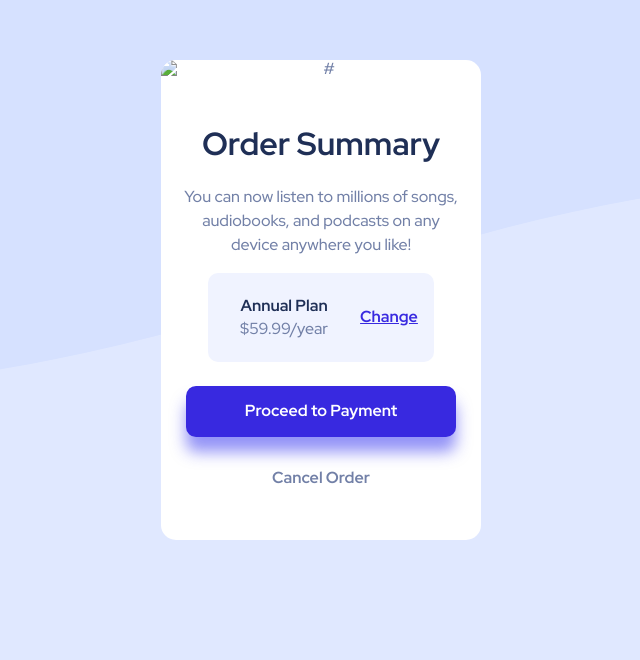
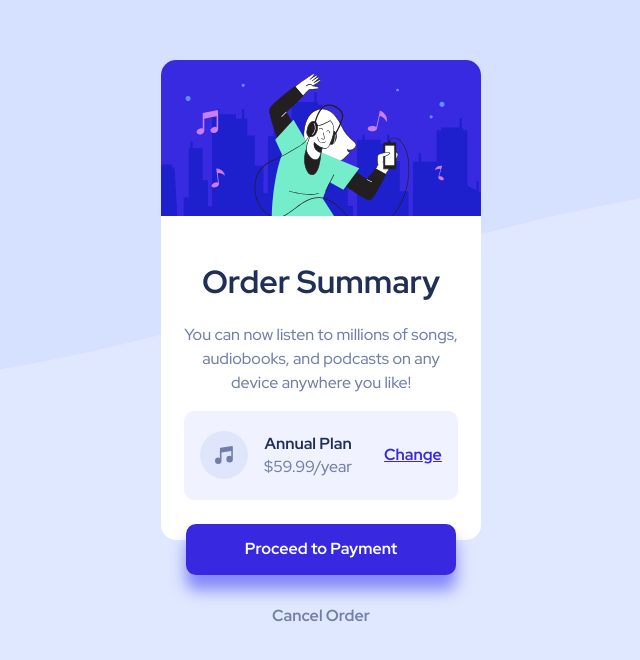
Before and after one commit to vitorl1maa/challenge_frontendmentor03, a plain HTML site: page index.html in a window 1280 px wide. Shown: the part 150-810 px from the top of the page, without its empty margins (319-959 px from the left). Drawn offline with Linux system fonts and the light colour scheme; the site is published under a folder, as on GitHub Pages, so addresses that start at the root find nothing; files whose address does not match are found by name.

Commit message:
Update index.html

```diff
--- a/index.html
+++ b/index.html
@@ -11,7 +11,7 @@
 <body>
     <div class="container">
         <div class="summary">
-        <img src="/images/illustration-hero.svg" alt="#" class="hero-image">
+        <img src="images/illustration-hero.svg" alt="#" class="hero-image">
         <h1>Order Summary</h1>
 
         <p>You can now listen to millions of songs, audiobooks, and podcasts on any
@@ -19,7 +19,7 @@
         </div>
 
         <div class="values">
-            <img src="/images/icon-music.svg" alt="" class="icon-music">
+            <img src="images/icon-music.svg" alt="" class="icon-music">
                 <ul>
                     <li><span>Annual Plan</span> $59.99/year</li>
                     <li><a href="#">Change</a></li>
```
